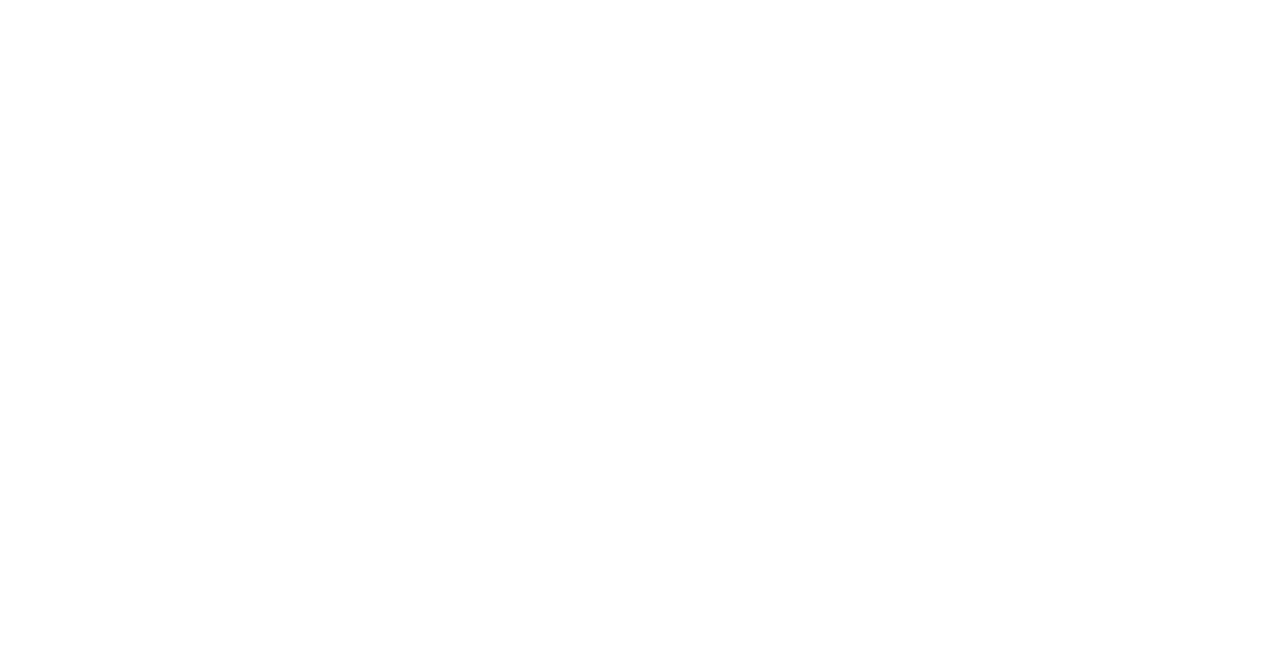
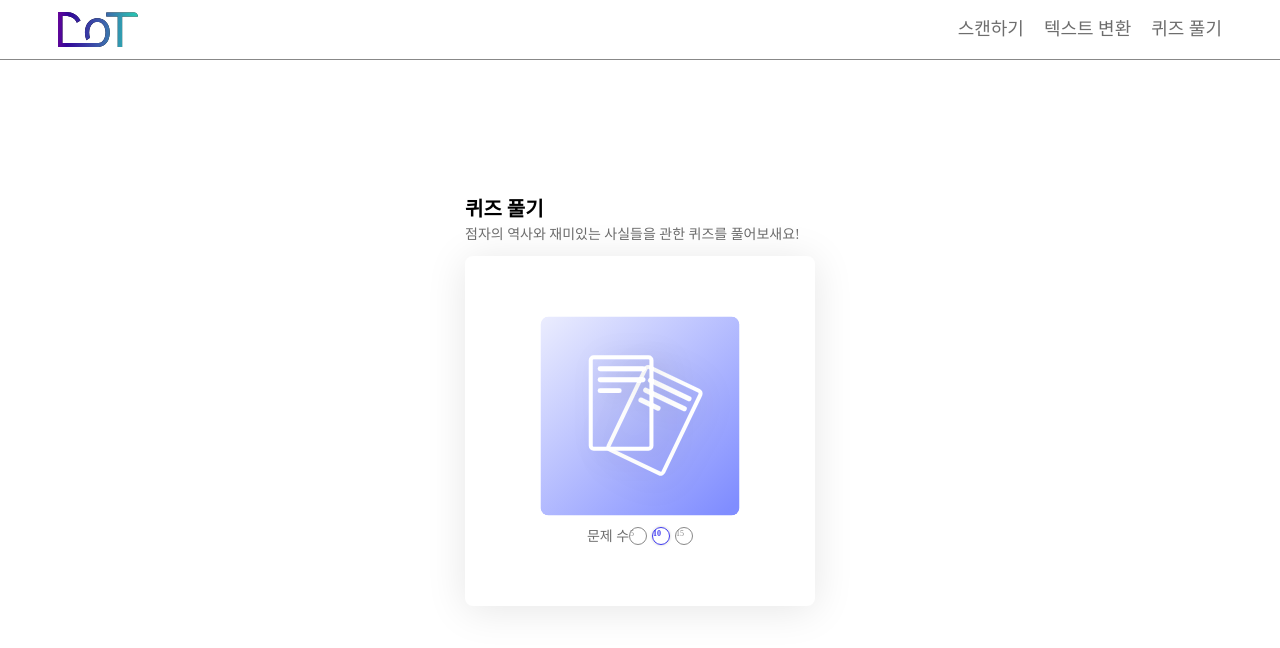
Before and after one commit to DSM-DoT/DoT-FE, a React (Vite) app in the folder dot/: page /quiz in a window 1280 px wide. Before the commit this address had no page. Shown: the top 648 px of the page. Built offline with nearby package versions, Linux system fonts and the light colour scheme; a web font is replaced by a local one.

Commit message:
scan, text, start 페이지완성

```diff
--- a/dot/src/App.tsx
+++ b/dot/src/App.tsx
@@ -3,6 +3,7 @@ import './index.css';
 import { Text } from './pages/Text';
 import { Start } from './pages/Start';
 import { Scan } from './pages/Scan';
+import { Quiz } from './pages/Quiz';
 
 function App() {
   return (
@@ -11,6 +12,7 @@ function App() {
         <Route path='/' element={<Start />} />
         <Route path='/scan' element={<Scan />} />
         <Route path='/text' element={<Text />} />
+        <Route path='/quiz' element={<Quiz />} />
       </Routes>
     </BrowserRouter>
   );
--- a/dot/src/components/comon/Header.tsx
+++ b/dot/src/components/comon/Header.tsx
@@ -14,6 +14,7 @@ export const Header = () => {
       <MenuWrapper>
         <Menu href="/scan">스캔하기</Menu>
         <Menu href="/text">텍스트 변환</Menu>
+        <Menu href="/quiz">퀴즈 풀기</Menu>
       </MenuWrapper>
     </HeaderWrapper>
   );
--- /dev/null
+++ b/dot/src/components/quiz/CountButton.tsx
@@ -0,0 +1,29 @@
+import styled from "styled-components";
+
+type CountButtonProps = {
+  title: number;
+  nowCount: number;
+  onClick: () => void;
+}
+
+export const CountButton:React.FC<CountButtonProps> = ({title, nowCount, onClick}) => {
+  return (
+    <ButtonWrapper $title={title} $nowCount={nowCount} onClick={onClick}>
+      {title}
+    </ButtonWrapper>
+  )
+}
+
+const ButtonWrapper = styled.div<{$title: number, $nowCount: number}>`
+  font-size: 8px;
+  width: 18px;
+  height: 18px;
+  border-radius: 60px;
+  color: ${(props) => (props.$title === props.$nowCount ? '#3E39EE' : '#888888')};
+  font-weight: ${(props) => (props.$title === props.$nowCount ? '700' : '500')};
+  border: ${(props) => (props.$title === props.$nowCount ? '#3E39EE' : '#888888')};
+  box-shadow: ${(props) => (props.$title === props.$nowCount ? '0px 0px 2px 1px rgba(0, 0, 0, 0.10)' : '#888888')};
+  border: solid 1px;
+  cursor: pointer;
+
+`
--- /dev/null
+++ b/dot/src/pages/Quiz.tsx
@@ -0,0 +1,121 @@
+import { useState, useEffect } from "react";
+import styled from "styled-components";
+import { Header } from "../components/comon/Header";
+import { Title } from "../components/comon/Title";
+import bg from "../assets/decorations/quiz_bg.svg";
+import { CountButton } from "../components/quiz/CountButton";
+
+export const Quiz = () => {
+  useEffect(() => {
+    const handleBeforeUnload = (e: BeforeUnloadEvent) => {
+      e.preventDefault();
+    };
+
+    window.addEventListener("beforeunload", handleBeforeUnload);
+
+    return () => {
+      window.removeEventListener("beforeunload", handleBeforeUnload);
+    };
+  }, []);
+
+  const [nowQuiz, setNowQuiz] = useState(0);
+  const [quizCount, setQuizCount] = useState(10);
+  if(nowQuiz === 1){
+    return (
+      <></>
+    )
+
+  }else if (nowQuiz === 2){
+    return (
+      <QuizWrapper>
+        <Header/>
+      </QuizWrapper>
+    )
+  }
+
+  return (
+    <QuizWrapper>
+      <Header/>
+      <QuizSettingWrapper>
+        <QuizeSettingTitleWrapper>
+          <Title title="퀴즈 풀기" text="점자의 역사와 재미있는 사실들을 관한 퀴즈를 풀어보새요!"/>
+          <QuizSettingBarContainer>
+            <ImageWrapper>
+              <ImageContent src={bg} alt="퀴즈 배경">
+              </ImageContent>
+            </ImageWrapper>
+            <ButtonTitleWrapper>
+              문제 수
+              <ButtonWrapper>
+                <CountButton title={5} nowCount={quizCount} onClick={() => setQuizCount(5)}/>
+                <CountButton title={10} nowCount={quizCount} onClick={() => setQuizCount(10)}/>
+                <CountButton title={15} nowCount={quizCount} onClick={() => setQuizCount(15)}/>
+              </ButtonWrapper>
+            </ButtonTitleWrapper>
+          </QuizSettingBarContainer>
+        </QuizeSettingTitleWrapper>
+      </QuizSettingWrapper>
+    </QuizWrapper>
+  )
+}
+
+const QuizWrapper = styled.div`
+  width: 100%;
+  height: 100vh;
+  display: flex;
+  flex-direction: column;
+`;
+
+const QuizSettingWrapper = styled.div`
+  flex: 1;
+  display: flex;
+  justify-content: center;
+  align-items: center;
+`;
+
+const QuizeSettingTitleWrapper = styled.div`
+  display: flex;
+  flex-direction: column;
+  gap: 11px;
+`
+
+const QuizSettingBarContainer = styled.div`
+  display: flex;
+  height: 350px;
+  width: 350px;
+  border-radius: 8px;
+  flex-direction: column;
+  justify-content: center;
+  align-items: center;
+  gap: 10px;
+  background-color: #ffffff;
+  box-shadow: 0px 4px 40px 0px rgba(0, 0, 0, 0.1);
+`
+
+const ImageWrapper = styled.div`
+  display: flex;
+  flex-direction: column;
+  gap: 3px;
+`
+
+const ImageContent = styled.img`
+  width: 200px;
+  height: 200px;
+  border-radius: 8px;
+  /* background-image: url(${(props) => props.$bg});
+  background-repeat: no-repeat;
+  background-size: cover;
+  background-position: center; */
+`;
+
+const ButtonTitleWrapper = styled.div`
+  display: flex;
+  font-size: 14px;
+  color: #6D6D6D;
+`
+
+const ButtonWrapper = styled.div`
+  display: flex;
+  align-items: center;
+  gap: 5px;
+`
```
Also changed, not shown: dot/src/assets/decorations/quiz_bg.svg (added).
